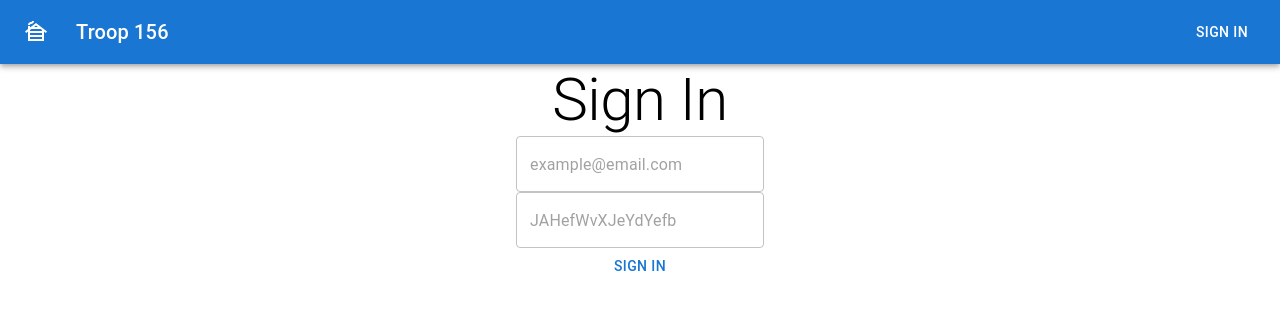
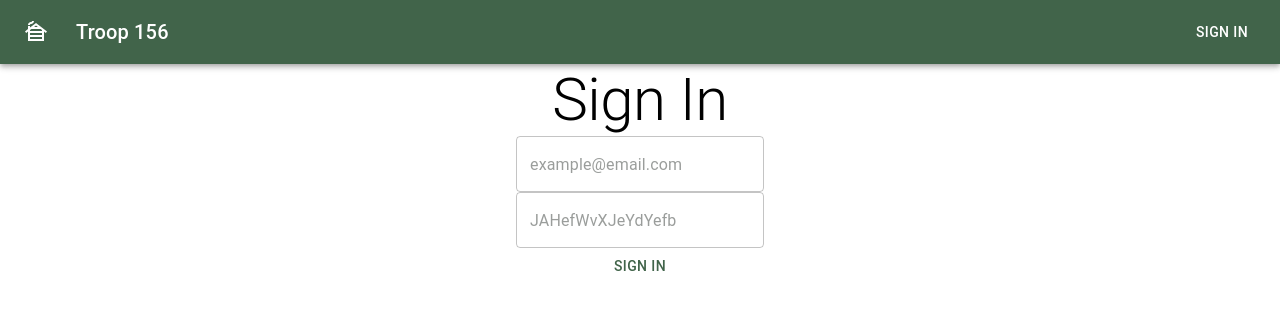
Before and after one commit to yubinjodev/troop156-solarias, a React (Create React App) app: page / in a window 1280 px wide. Shown: the top 310 px of the page. Built offline with nearby package versions, Linux system fonts and the light colour scheme.

Commit message:
fixed theme issue. solution was to add createtheme.

```diff
--- a/src/App.tsx
+++ b/src/App.tsx
@@ -6,10 +6,10 @@ import Login from "./pages/Login";
 function App() {
   return (
     <>
-    {/* <ThemeProvider theme={themeOptions}> */}
+    <ThemeProvider theme={themeOptions}>
       <Navbar/>
       <Login/>
-    {/* </ThemeProvider> */}
+    </ThemeProvider>
     </>
   );
 }
--- a/src/styles/theme.ts
+++ b/src/styles/theme.ts
@@ -1,6 +1,6 @@
-import { ThemeOptions } from '@mui/material/styles';
+import { ThemeOptions, createTheme } from '@mui/material/styles';
 
-export const themeOptions: ThemeOptions = {
+export const themeOptions: ThemeOptions = createTheme({
   palette: {
     mode: 'light',
     primary: {
@@ -22,4 +22,4 @@ export const themeOptions: ThemeOptions = {
       main: '#2e7d32',
     },
   },
-};
+})
```
